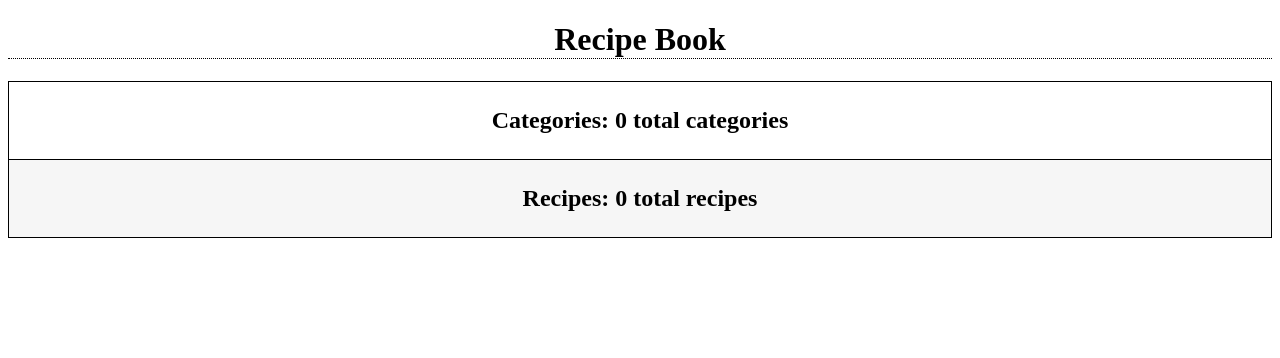
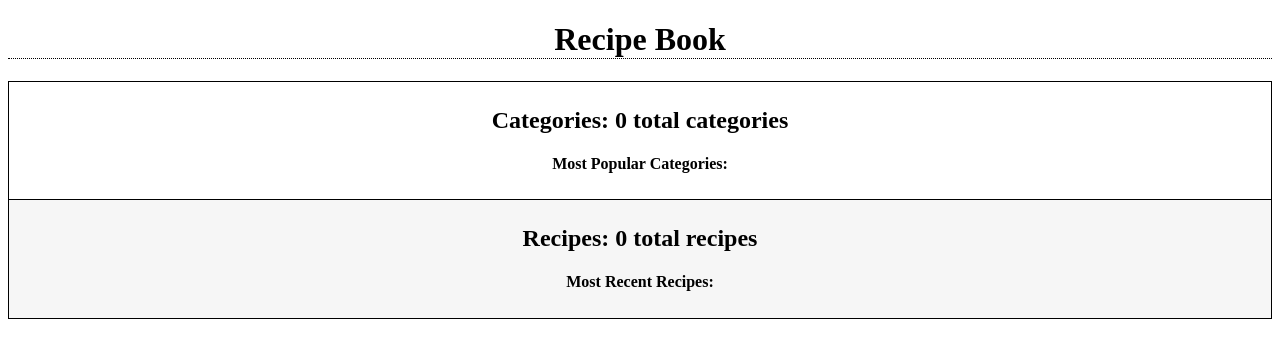
Before and after one commit to castertr0y357/RecipeBook, a Django app: page / in a window 1280 px wide. Shown: the part 47-405 px from the top of the page. Run offline with Django 3.2, Linux system fonts and the light colour scheme; data that the repository does not hold is empty; some libraries are stand-ins or nearby versions.

Commit message:
Improvement - Changed main page to have the top 5 categories, and display the 10 most recently added recipes

```diff
--- a/RecipeBook/static/RecipeBook/css/stats_1.0.css
+++ b/RecipeBook/static/RecipeBook/css/stats_1.3.css
@@ -7,12 +7,14 @@
     margin-left: auto;
     margin-right: auto;
     table-layout: auto;
+    align-items: center;
     width: 100%;
 }
 
 .stats td{
     padding: 5px;
-    width: 33.3%;
+    width: 100%;
+    text-align: center;
 }
 
 .stats h1{
--- a/RecipeBook/views.py
+++ b/RecipeBook/views.py
@@ -41,12 +41,8 @@ class MainView(SearchMixin, ListView):
 
     def get_context_data(self, *args, **kwargs):
         context = super(MainView, self).get_context_data()
-        categories = Category.objects.all()
-        if categories.count() > 0:
-            categories.recent = categories[categories.count() - 1]
-        recipes = Recipe.objects.all()
-        if recipes.count() > 0:
-            recipes.recent = recipes[recipes.count() - 1]
+        categories = Category.objects.all().annotate(recipe_count=Count('recipe')).order_by('recipe_count')[:5]
+        recipes = Recipe.objects.all().reverse()[:10]
 
         context['categories'] = categories
         context['recipes'] = recipes
--- a/templates/RecipeBook/main_page.html
+++ b/templates/RecipeBook/main_page.html
@@ -2,7 +2,7 @@
 
 {% block head %}
     {% load static %}
-    <link rel="stylesheet" href="{% static "RecipeBook/css/stats_1.0.css" %}"/>
+    <link rel="stylesheet" href="{% static "RecipeBook/css/stats_1.3.css" %}"/>
 {% endblock head %}
 
 {% block body %}
@@ -12,17 +12,27 @@
             <tr>
                 <td class="stats">
                     <h2>Categories: {{ categories.count }} total categories</h2>
-                    {% if categories.count > 0 %}
-                        <h4>Latest Category: <a href="{% url 'RecipeBook:category_detail' categories.recent.slug %}">{{ categories.recent }}</a></h4>
-                    {% endif %}
+                    <div style="align-self: center; width: fit-content; text-align: center; margin: auto">
+                        <h4>Most Popular Categories:</h4>
+                        <ol style="text-align: left;">
+                            {% for category in categories %}
+                                <li><a href="{% url 'RecipeBook:category_detail' category.slug %}">{{ category }}</a></li>
+                            {% endfor %}
+                        </ol>
+                    </div>
                 </td>
             </tr>
             <tr>
                 <td class="stats">
                     <h2>Recipes: {{ recipes.count }} total recipes</h2>
-                    {% if recipes.count > 0 %}
-                        <h4>Latest Recipe: <a href="{% url 'RecipeBook:view_recipe' recipes.recent.slug %}">{{ recipes.recent }}</a></h4>
-                    {% endif %}
+                    <div style="align-self: center; width: fit-content; text-align: center; margin: auto">
+                        <h4>Most Recent Recipes:</h4>
+                        <ol style="text-align: left">
+                            {% for recipe in recipes %}
+                                <li><a href="{% url 'RecipeBook:view_recipe' recipe %}">{{ recipe }}</a></li>
+                            {% endfor %}
+                        </ol>
+                    </div>
                 </td>
             </tr>
         </table>
```
